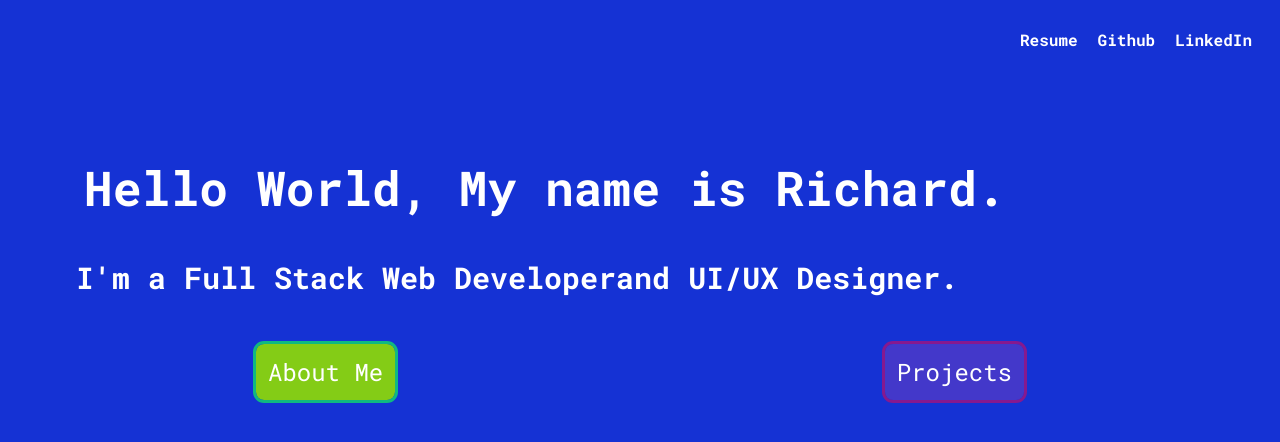
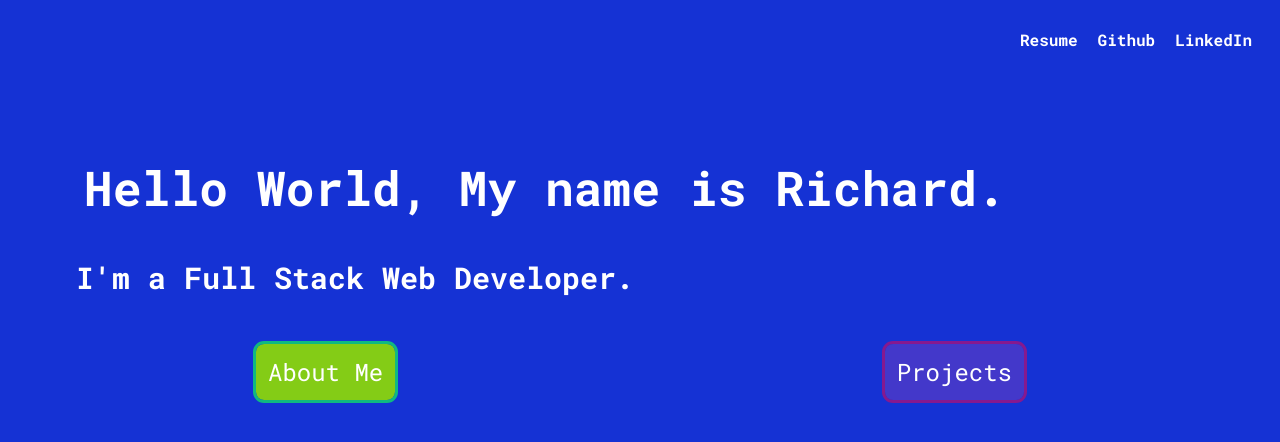
Before and after one commit to ej84/rjweb, a Next.js app: page / in a window 1280 px wide. Shown: the top 442 px of the page. Built offline with nearby package versions, Linux system fonts and the light colour scheme.

Commit message:
Updated main and project page.

```diff
--- a/src/app/about/page.jsx
+++ b/src/app/about/page.jsx
@@ -16,7 +16,7 @@ const page = () => {
           <div className="float-left w-1/2">
             <h2 className="text-base text-white fade-in_2">
               My name is Richard Jeong, a full stack web application developer
-              and UI/UX designer with a great passion for coding challenges. I
+              and UI designer with a great passion for coding challenges. I
               specialize in building powerful web applications using React.js
               and Next.js for the frontend, and PHP and Python (Flask & Django)
               for the backend, and MySQL and MongoDB for the database. I thrive
--- a/src/app/page.jsx
+++ b/src/app/page.jsx
@@ -26,9 +26,7 @@ export default function Home() {
         </div>
         <div className="p-3 m-2 text-center md:text-start">
           <h2 className="text-lg font-bold lg:text-3xl fade-in_2">
-            I'm a <span>Full Stack Web Developer</span>
-            and
-            <span> UI/UX Designer.</span>
+            I'm a <span>Full Stack Web Developer.</span>
           </h2>
         </div>
         <div className="px-10 lg:px-48 lg:my-5 flex justify-between text-center">
--- a/src/app/projects/page.jsx
+++ b/src/app/projects/page.jsx
@@ -4,7 +4,10 @@ const page = () => {
   return (
     <div className="">
       <div className="grid grid-rows-3 justify-center">
-        <div className="p-14">Project 1</div>
+        <div className="p-14">
+          <a href="https://live.getgeneid.com/">Project 1</a>
+          <p>Summary: </p>
+        </div>
         <div className="p-14">Project 2</div>
       </div>
     </div>
```
